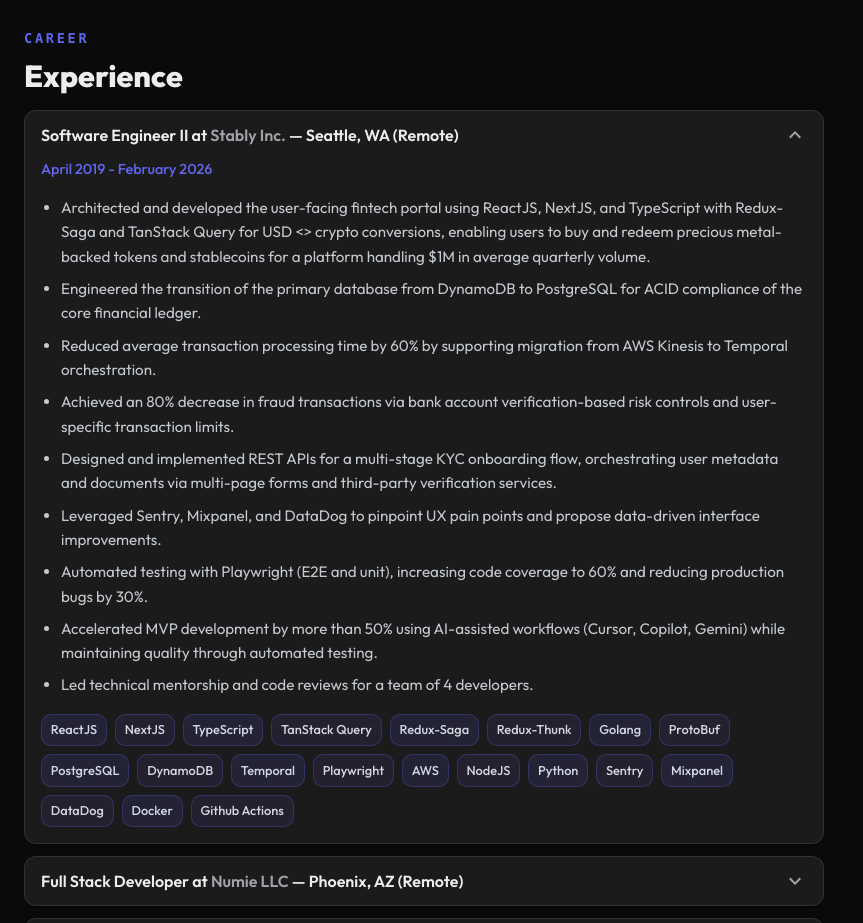
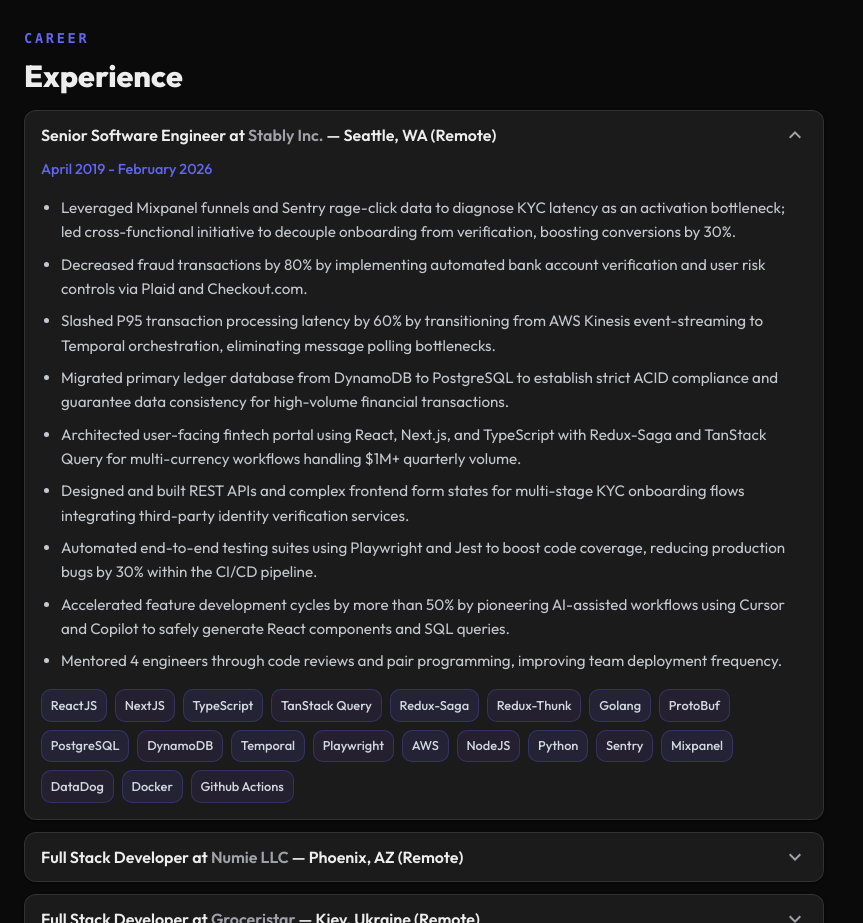
Before and after one commit to chauhannishith/chauhannishith.github.io, a React (Vite) app: page / in a window 1280 px wide. Shown: the part 2140-3063 px from the top of the page, without its empty margins (0-863 px from the left). Built offline with nearby package versions, Linux system fonts and the light colour scheme; no server answers.

Commit message:
Update experience bullets from resume

```diff
--- a/src/data/experience.ts
+++ b/src/data/experience.ts
@@ -11,20 +11,20 @@
 export const experiences: ExperienceEntry[] = [
   {
     id: 'stably',
-    title: 'Software Engineer II',
+    title: 'Senior Software Engineer',
     company: 'Stably Inc.',
     location: 'Seattle, WA (Remote)',
     period: 'April 2019 - February 2026',
     bullets: [
-      'Architected and developed the user-facing fintech portal using ReactJS, NextJS, and TypeScript with Redux-Saga and TanStack Query for USD <> crypto conversions, enabling users to buy and redeem precious metal-backed tokens and stablecoins for a platform handling $1M in average quarterly volume.',
-      'Engineered the transition of the primary database from DynamoDB to PostgreSQL for ACID compliance of the core financial ledger.',
-      'Reduced average transaction processing time by 60% by supporting migration from AWS Kinesis to Temporal orchestration.',
-      'Achieved an 80% decrease in fraud transactions via bank account verification-based risk controls and user-specific transaction limits.',
-      'Designed and implemented REST APIs for a multi-stage KYC onboarding flow, orchestrating user metadata and documents via multi-page forms and third-party verification services.',
-      'Leveraged Sentry, Mixpanel, and DataDog to pinpoint UX pain points and propose data-driven interface improvements.',
-      'Automated testing with Playwright (E2E and unit), increasing code coverage to 60% and reducing production bugs by 30%.',
-      'Accelerated MVP development by more than 50% using AI-assisted workflows (Cursor, Copilot, Gemini) while maintaining quality through automated testing.',
-      'Led technical mentorship and code reviews for a team of 4 developers.',
+      'Leveraged Mixpanel funnels and Sentry rage-click data to diagnose KYC latency as an activation bottleneck; led cross-functional initiative to decouple onboarding from verification, boosting conversions by 30%.',
+      'Decreased fraud transactions by 80% by implementing automated bank account verification and user risk controls via Plaid and Checkout.com.',
+      'Slashed P95 transaction processing latency by 60% by transitioning from AWS Kinesis event-streaming to Temporal orchestration, eliminating message polling bottlenecks.',
+      'Migrated primary ledger database from DynamoDB to PostgreSQL to establish strict ACID compliance and guarantee data consistency for high-volume financial transactions.',
+      'Architected user-facing fintech portal using React, Next.js, and TypeScript with Redux-Saga and TanStack Query for multi-currency workflows handling $1M+ quarterly volume.',
+      'Designed and built REST APIs and complex frontend form states for multi-stage KYC onboarding flows integrating third-party identity verification services.',
+      'Automated end-to-end testing suites using Playwright and Jest to boost code coverage, reducing production bugs by 30% within the CI/CD pipeline.',
+      'Accelerated feature development cycles by more than 50% by pioneering AI-assisted workflows using Cursor and Copilot to safely generate React components and SQL queries.',
+      'Mentored 4 engineers through code reviews and pair programming, improving team deployment frequency.',
     ],
     skills: ['ReactJS', 'NextJS', 'TypeScript', 'TanStack Query', 'Redux-Saga', 'Redux-Thunk', 'Golang', 'ProtoBuf', 'PostgreSQL', 'DynamoDB', 'Temporal', 'Playwright', 'AWS', 'NodeJS', 'Python', 'Sentry', 'Mixpanel', 'DataDog', 'Docker', 'Github Actions'],
   },
@@ -35,8 +35,8 @@
     location: 'Phoenix, AZ (Remote)',
     period: 'August 2018 - March 2019',
     bullets: [
-      'Delivered 3+ high-impact web projects in 9 months across financial, sports, and news sectors, ensuring high design fidelity and meeting all project milestones within schedule.',
-      'Followed timeline and sprints to achieve deliverables while managing communication effectively across teams (clients, designers, developers).',
+      'Architected an e-commerce platform allowing users to purchase retail gift cards via digital assets and alternative payment methods.',
+      'Deployed high-fidelity, performant web applications for commercial brands (All American Gold, ZBODS, Clique Meet), optimizing asset delivery to maximize user conversions.',
     ],
     skills: ['ReactJS', 'NextJS', 'SASS/SCSS', 'NodeJS', 'MongoDB', 'Heroku', 'Netlify'],
   },
@@ -47,8 +47,8 @@
     location: 'Kiev, Ukraine (Remote)',
     period: 'March 2018 - July 2018',
     bullets: [
-      'Developed and published npm package for modular third-party integration, managing full lifecycle from coding to deployment.',
-      'Mentored and led 2 engineering interns, performing code reviews to validate design and implementation.',
+      'Engineered a modular NPM library for third-party integrations, effectively isolating core data-retrieval mechanics from database dependencies into a reusable utility package.',
+      'Mentored 2 engineering interns through architectural design sessions and rigorous code reviews.',
     ],
     skills: ['Javascript', 'ExpressJS', 'ReactJS', 'MongoDB', 'Netlify'],
   },
```
